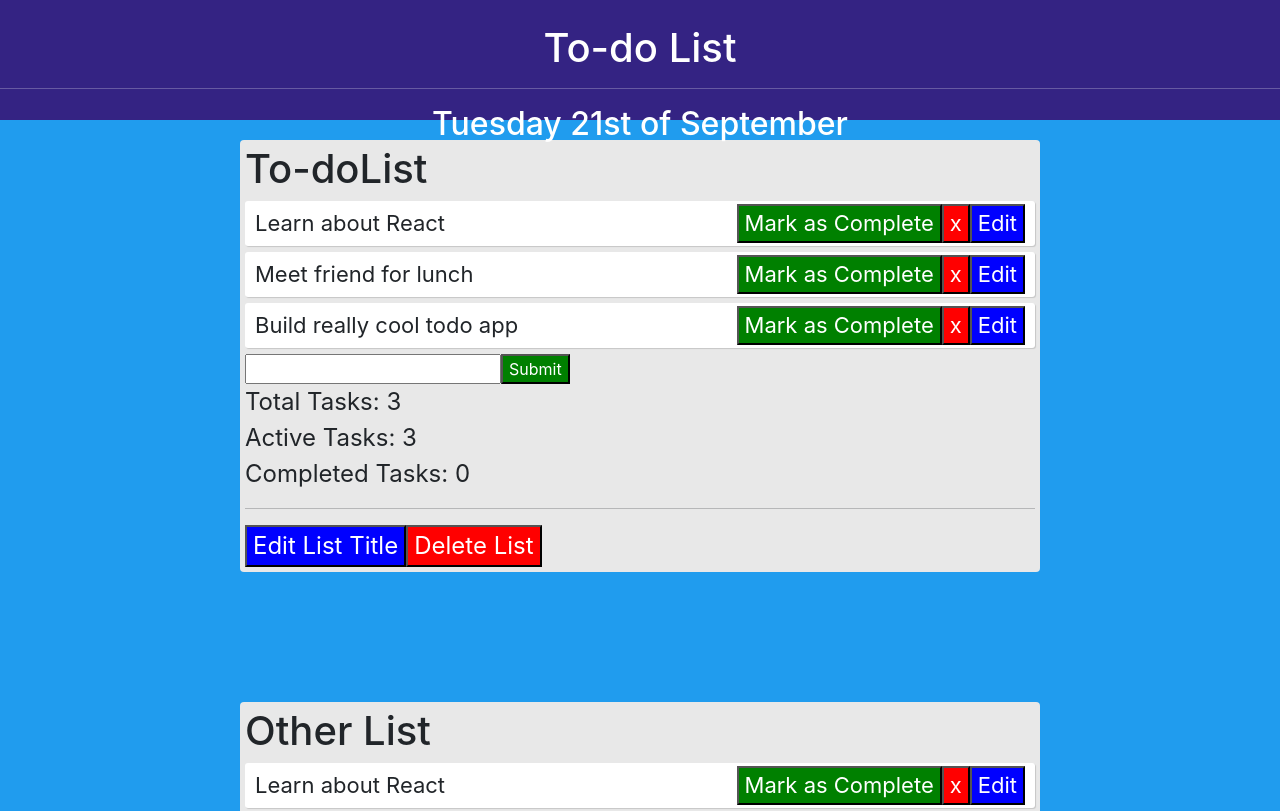
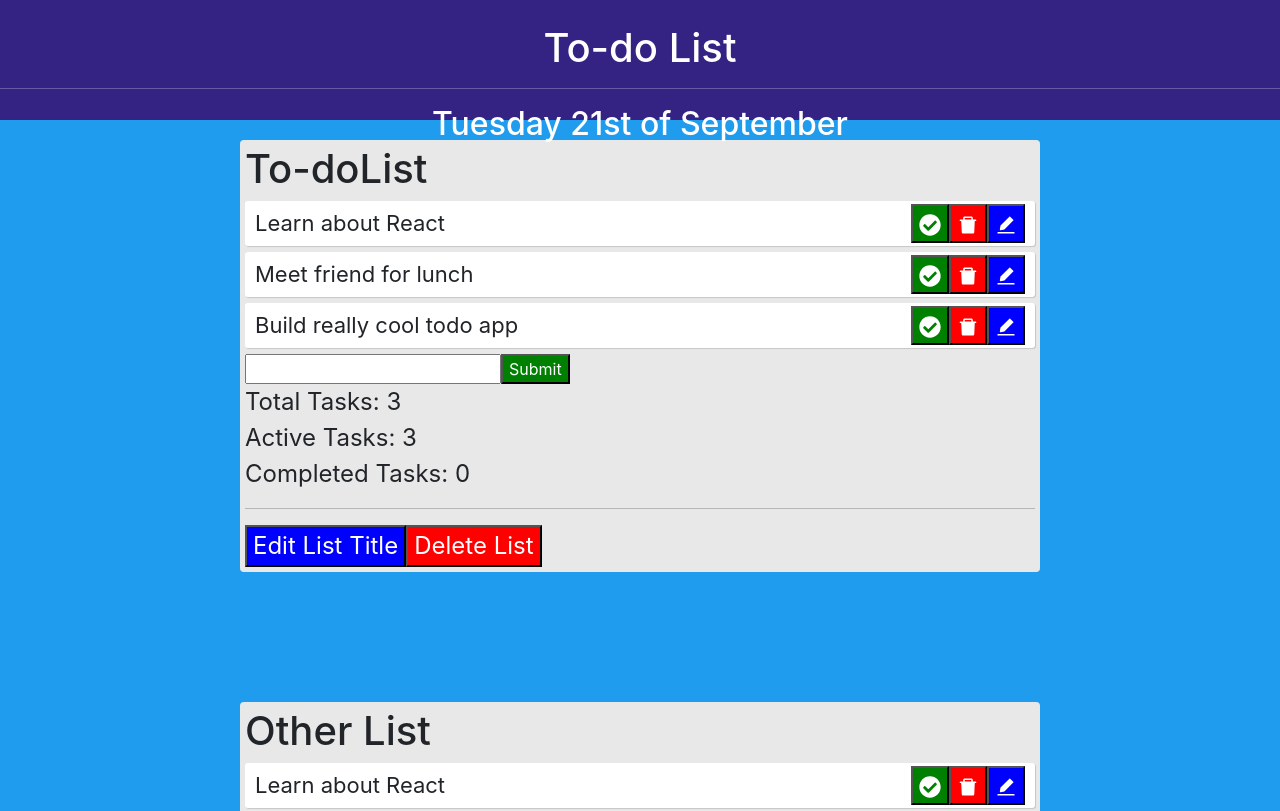
Before and after one commit to tanmichael1/To-Do-List, a React (Create React App) app: page / in a window 1280 px wide. Shown: the top 811 px of the page. Built offline with nearby package versions, Linux system fonts and the light colour scheme.

Commit message:
Add react icons

```diff
--- a/src/pages/TodoLists.jsx
+++ b/src/pages/TodoLists.jsx
@@ -5,7 +5,9 @@ import "../App.css";
 import Header from "../components/Header";
 import Footer from "../components/Footer";
 import { IoIosCheckmarkCircle } from "react-icons/fa";
-
+import { FaBeer, FaCheckCircle } from "react-icons/fa";
+import { AiFillCloseCircle, AiFillDelete, AiFillEdit } from "react-icons/ai";
+import { GoCircleSlash } from "react-icons/go";
 function Todo({
   todo,
   index,
@@ -23,14 +25,14 @@ function Todo({
       <div>
         {todo.isCompleted ? (
           <button onClick={() => incompleteTodo(index)}>
-            Mark as Incomplete
+            <GoCircleSlash />
           </button>
         ) : (
           <button
             style={{ color: "white", backgroundColor: "green" }}
             onClick={() => completeTodo(index)}
           >
-            Mark as Complete
+            <FaCheckCircle />
           </button>
         )}
 
@@ -38,13 +40,13 @@ function Todo({
           style={{ color: "white", backgroundColor: "red" }}
           onClick={() => removeTodo(index)}
         >
-          x
+          <AiFillDelete />
         </button>
         <button
           style={{ color: "white", backgroundColor: "blue" }}
           onClick={() => editTodo(index)}
         >
-          Edit
+          <AiFillEdit />
         </button>
       </div>
     </div>
```
